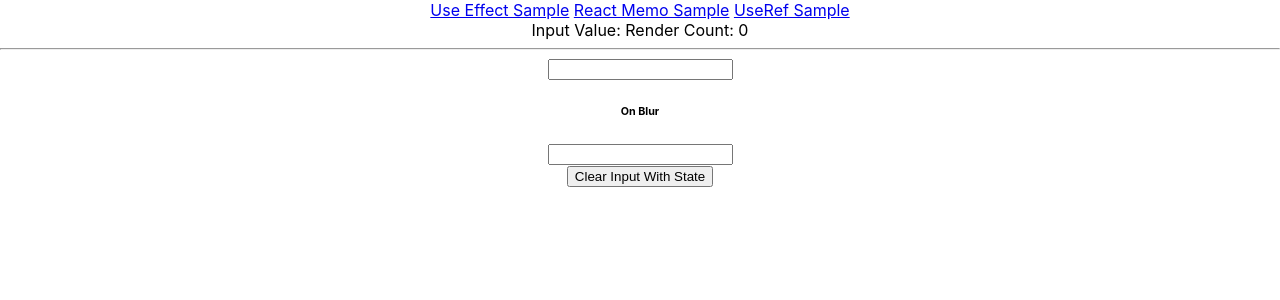
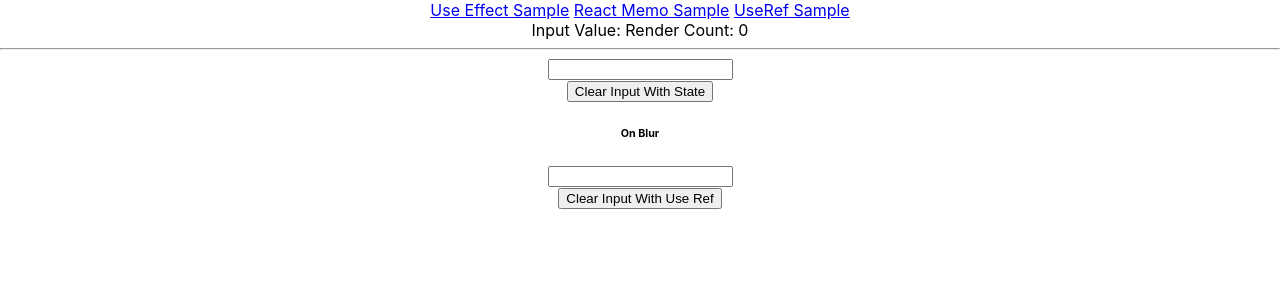
Before and after one commit to neominalsolutions/react-memo, a React (Create React App) app: page /useRef in a window 1280 px wide. Shown: the top 300 px of the page. Built offline with nearby package versions, Linux system fonts and the light colour scheme.

Commit message:
UseRefSample

```diff
--- a/src/pages/useRef/UseRefSample.tsx
+++ b/src/pages/useRef/UseRefSample.tsx
@@ -5,6 +5,7 @@ function UseRefSample() {
   // componentin kaç kez render alındığını yakaladığımız değişken.
   // useRef sayesinde function içerisinde render alındığında sıfırlanan bir değişken değerinin son halini memoisation yapmış olduk. Bu durumda renderCount sıfırlanmadı. her inptValue değişiminde bir önceki değeri koruduğu için doğru bir değer ile çalışmı olduk
   const renderCount = useRef<number>(0);
+  const inputRef = useRef<HTMLInputElement>(null); // document.getElementById('inpt'); // virtual dom devre dışı oluyor direkt olarak ilgili componente referansında erişim sağlıyoruz
   // let renderCount = 0;
   console.log('renderCount');
   const onInputChange = (event:any) => {
@@ -27,11 +28,20 @@ function UseRefSample() {
      Render Count: {renderCount.current}
      {/* Render Count: {renderCount} */}
      <hr></hr>
-     <input onChange={onInputChange} defaultValue={inptValue}  />
-     <h6>On Blur</h6>
-     <input onBlur={onBlurChange} defaultValue={inptValue}  />
+     <input onChange={onInputChange} defaultValue={inptValue} value={inptValue}  />
      <br></br>
      <button onClick={() => {setInptValue('')}}>Clear Input With State</button>
+
+    {/* useRef ile referans üzerinden memoisation yaparak */}
+     <h6>On Blur</h6>
+     <input ref={inputRef} onBlur={onBlurChange} defaultValue={inptValue}  />
+     <br></br>
+    <button onClick={() => {
+      if(inputRef.current) {
+        inputRef.current.value = '';
+        inputRef.current.focus(); // input içine focus ol.
+      }
+    }}>Clear Input With Use Ref</button>
     </>
   )
 }
```
